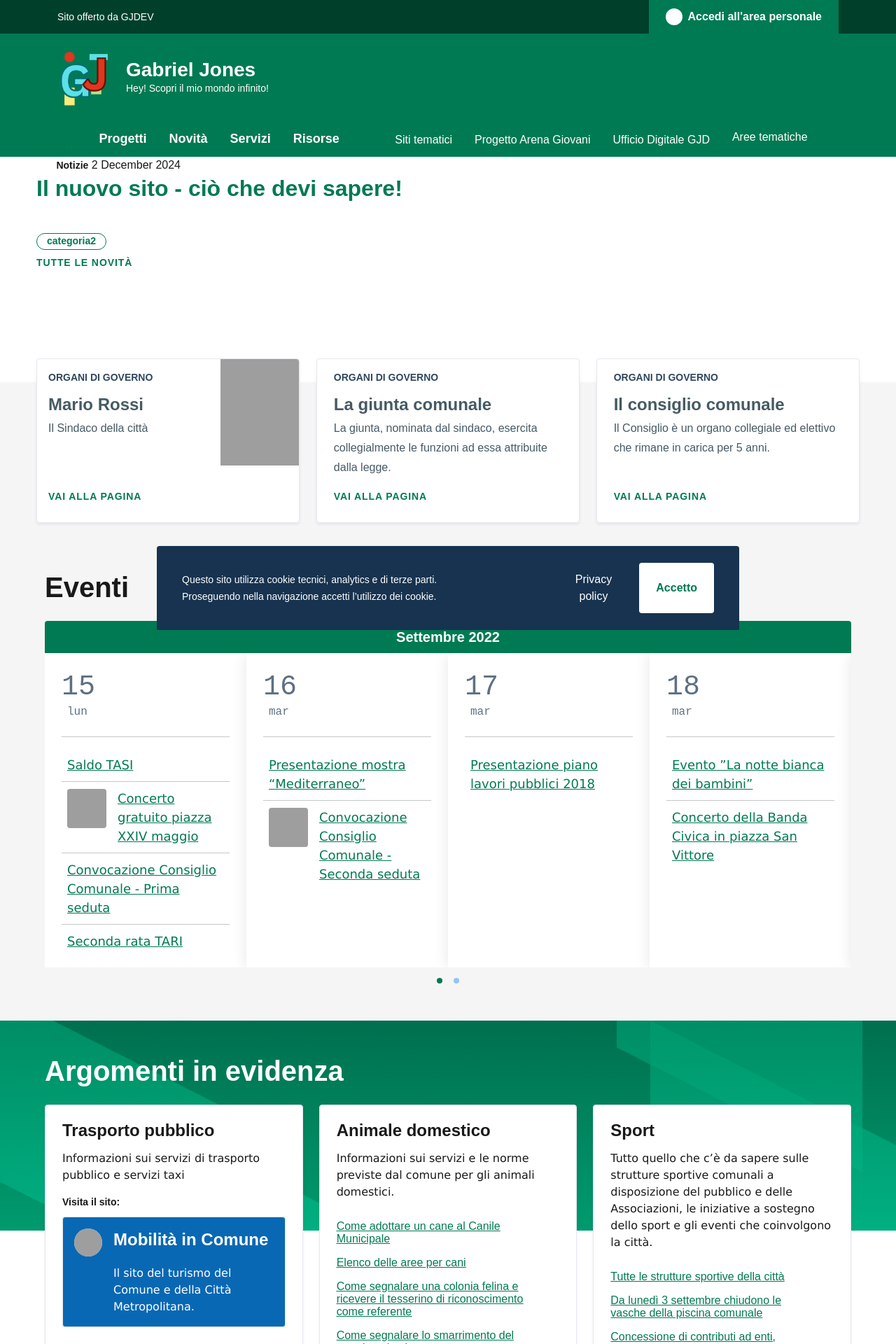
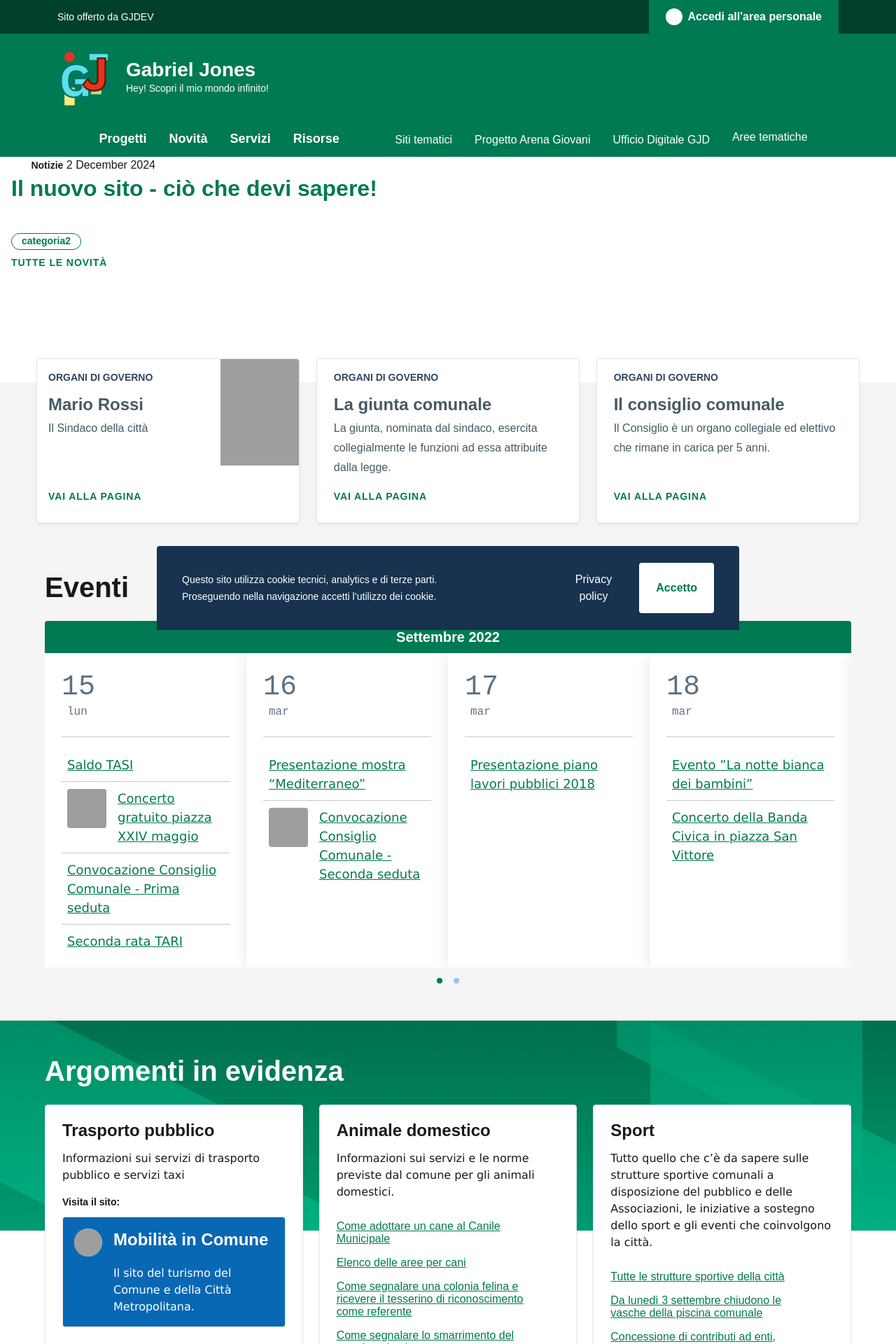
Before and after one commit to gabrieljonesdev/g, a Jekyll site: the page built from it/index.md, in a window 1280 px wide. Shown: the top 1920 px of the page at 70% size. Built offline with Jekyll 4.4.1, drawn with Linux system fonts in a browser that asks for light colours; grey boxes are pictures that could not be loaded.

Commit message:
Update home.html

```diff
--- a/_layouts/home.html
+++ b/_layouts/home.html
@@ -13,6 +13,7 @@
         <h1 class="visually-hidden" id="main-container">Nome del comune</h1>
         <section id="head-section">
           <h2 class="visually-hidden">Contenuti in evidenza</h2>
+          <div class="col-lg-6 order-1 order-lg-2 px-0 px-lg-3">
 <div class="container">
   <div class="row">
     <div class="col-lg-6 order-2 order-lg-1">
@@ -56,6 +57,7 @@
 </div>
 
   </div>
+</div>
 </div>
 
         </section>
```
